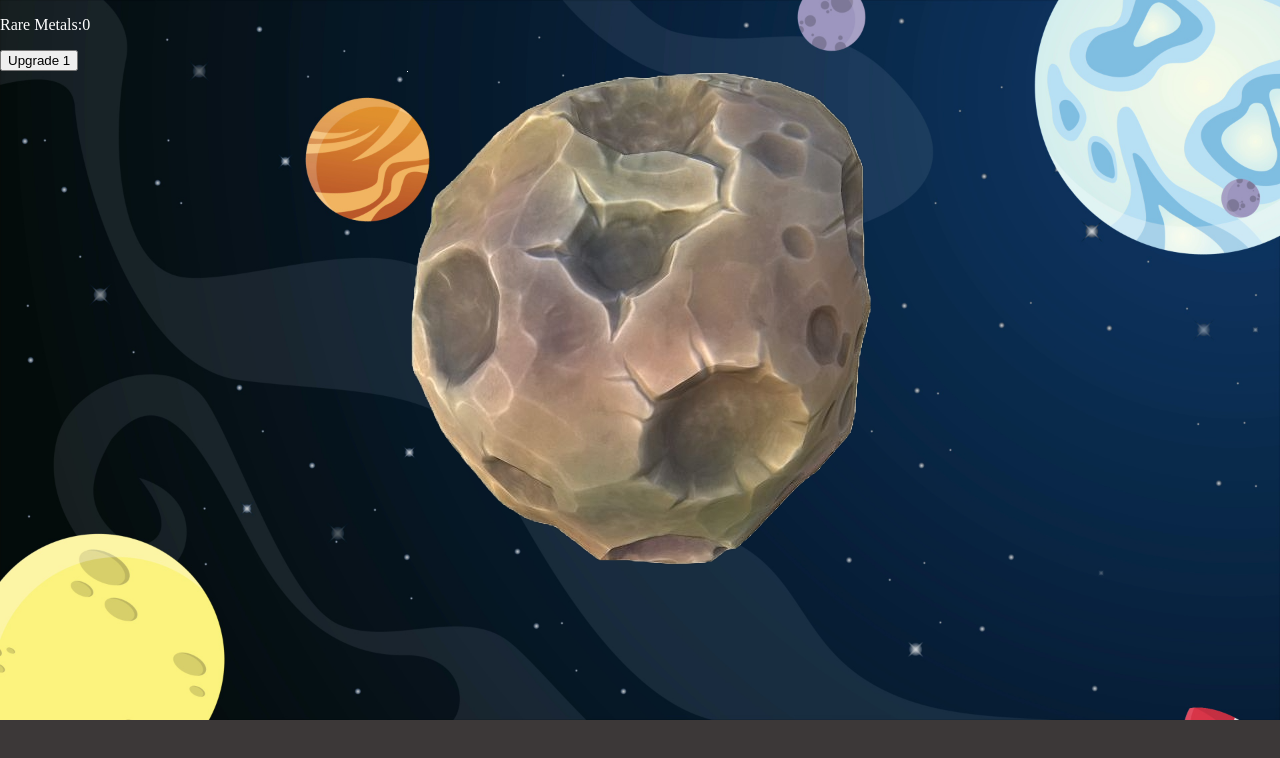
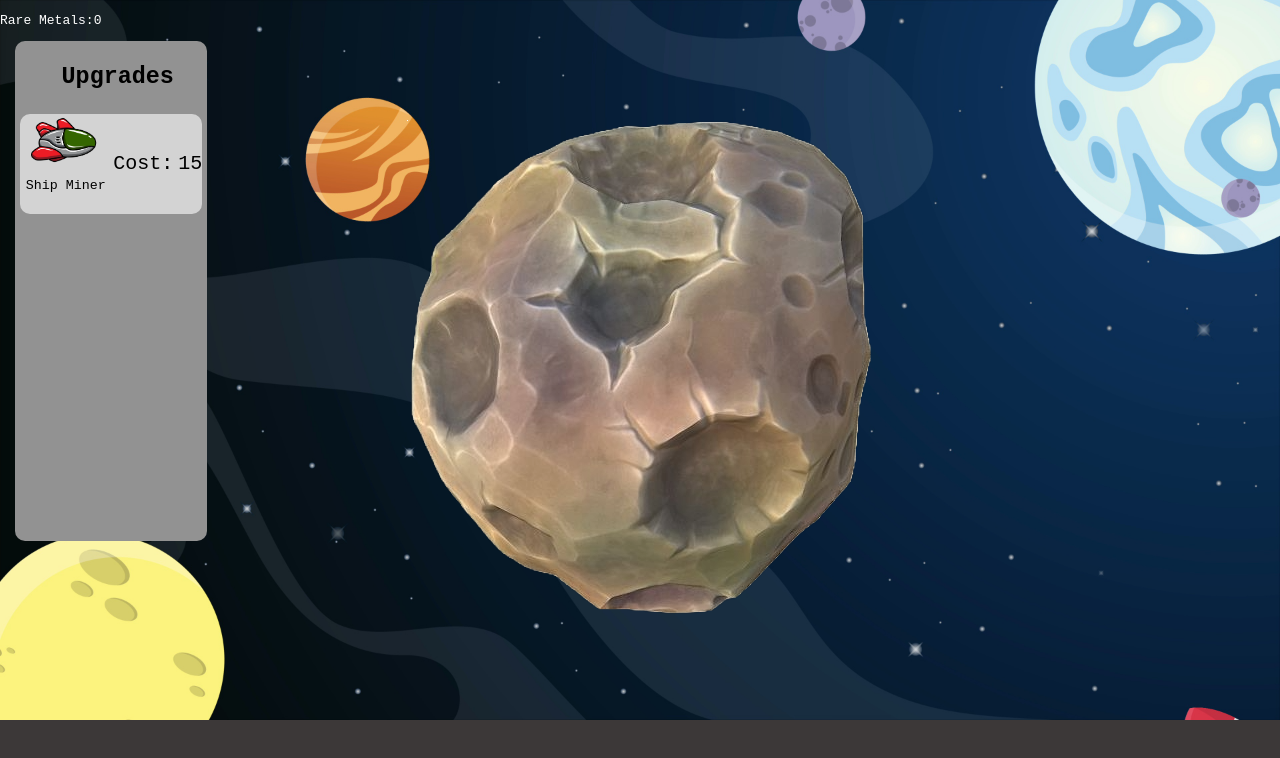
Before and after one commit to K0rmir/asteroidclicker, a plain HTML site: page index.html in a window 1280 px wide. Drawn offline with Linux system fonts and the light colour scheme.

Commit message:
add html & css for upgrades panel

```diff
--- a/index.html
+++ b/index.html
@@ -14,8 +14,20 @@
         <div id="score">0</div>
       </div>
 
-      <div id="upgrade1">
-        <button id="shipMiner">Upgrade 1</button>
+      <div class="upgradesBar">
+        <h3>Upgrades</h3>
+        <div id="upgrade1" class="available" class="notAvailable">
+          <button id="shipMiner">
+            <img
+              src="./images/spaceship.png"
+              alt="A cartoon image of a spaceship" />
+            <p>Ship Miner</p>
+          </button>
+          <div class="cost">
+            <p>Cost:</p>
+            <p id="shipMinerCost">15</p>
+          </div>
+        </div>
       </div>
 
       <div id="asteroidBtn">
--- a/style.css
+++ b/style.css
@@ -1,14 +1,14 @@
 body {
     margin: 0;
     box-sizing: border-box;
-    width: auto;
-    height: auto;
+    width: 100%;
+    height: 100%;
     background-color: rgb(60, 56, 56);
     background-image: url(./images/space\ background\ 2.jpeg);
     background-size: cover;
     background-repeat: no-repeat;
+    font-family: monospace;
 }
-
 /* Counter Styles */
 #counter {
     color: white;
@@ -22,15 +22,75 @@ body {
     justify-content: center;
     align-items: center;
     position: relative;
-
 }
 
 #asteroidBtn img {
-    position: absolute;
-    top: 35%;
-
+    position: fixed;
+    top: 15%;
 }
 
 #asteroidBtn img:hover {
     cursor: pointer;
 }
+
+/* Upgrade Styles */
+/* ## Upgrade Bar ## */
+.upgradesBar {
+    width: 15%;
+    height: 500px;
+    display: flex;
+    flex-direction: column;
+    align-items: center;
+    margin-left: 15px;
+    background-color: rgb(146, 146, 146);
+    font-size: 1.25rem;
+    border-radius: 10px;
+}
+
+.upgradesBar h3 {
+    margin-left: 7%;
+}
+
+.cost {
+    display: flex;
+    align-items: center;
+    gap: 5px;
+}
+/* ShipMiner / Upgrade 1 Styles */
+#upgrade1 {
+    display: flex;
+    justify-content: center;
+    background-color: lightgray;
+    width: 95%;
+    height: 100px;
+    border-radius: 10px;
+}
+
+#upgrade1 .available {
+    opacity: none;
+}
+
+#upgrade1 .notAvailable {
+    opacity: 30%;
+}
+
+/* ShipMiner Button */
+#shipMiner {
+    display: flex;
+    flex-direction: column;
+    background-color: transparent;
+    border-style: none;
+    width: 55%;
+    height: 60px;
+    font-family: monospace;
+    color: black;
+}
+
+#shipMiner:hover {
+    cursor: pointer;
+}
+
+#shipMiner img {
+    width: 75px;
+    height: 50px;
+}
```
Also changed, not shown: images/space background.jpeg (deleted), 1 other file.
